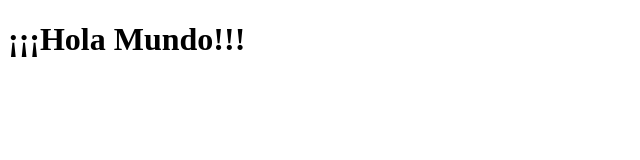
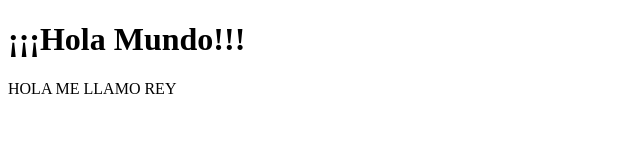
Before and after one commit to ReyL-23/REPOPRUEBA, a plain HTML site: page index.html in a window 1280 px wide. Shown: the whole page, without its empty margins (0-640 px from the left). Drawn offline with Linux system fonts and the light colour scheme.

Commit message:
Update index.html

```diff
--- a/index.html
+++ b/index.html
@@ -7,5 +7,7 @@
 </head>
 <body>
     <h1>¡¡¡Hola Mundo!!!</h1>
+
+    HOLA ME LLAMO REY
 </body>
 </html>
```
